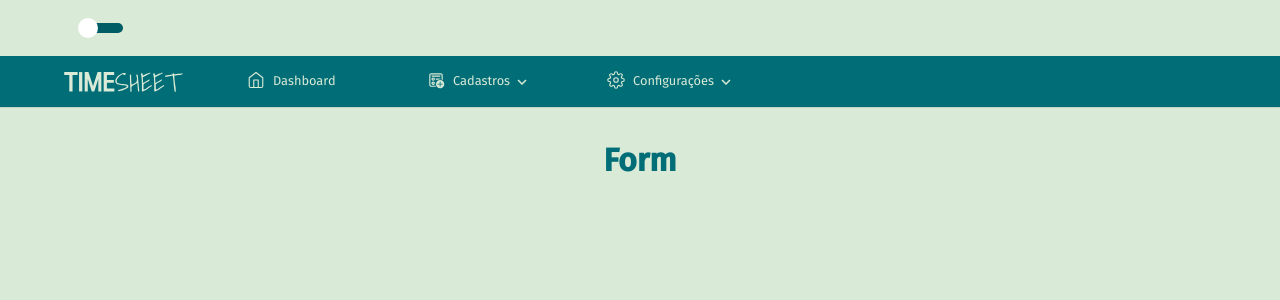
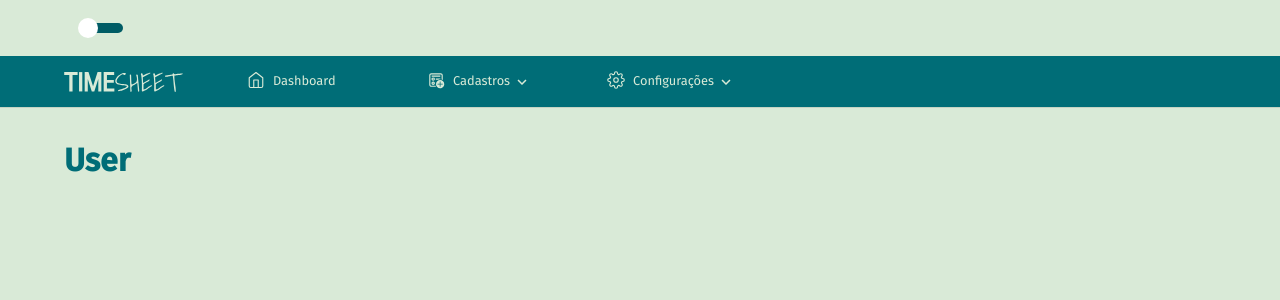
Before and after one commit to juniormartinxo/saros, a React (Create React App) app: page /usuarios in a window 1280 px wide. Shown: the top 300 px of the page. Built offline with nearby package versions, Linux system fonts and the light colour scheme.

Commit message:
Add React Form Hook and Yup

```diff
--- a/package.json
+++ b/package.json
@@ -22,6 +22,7 @@
     "@types/react-dom": "17.0.9",
     "@types/styled-components": "5.1.14",
     "@types/uuid": "8.3.1",
+    "@types/yup": "0.29.13",
     "babel-eslint": "10.1.0",
     "eslint-config-standard": "16.0.3",
     "eslint-config-standard-jsx": "10.0.0",
@@ -38,13 +39,15 @@
     "polished": "4.1.3",
     "react": "17.0.2",
     "react-dom": "17.0.2",
+    "react-hook-form": "7.19.1",
     "react-router-dom": "5.3.0",
     "react-scripts": "4.0.3",
     "react-switch": "^6.0.0",
     "styled-components": "5.3.1",
     "typescript": "4.4.3",
     "uuid": "8.3.2",
-    "web-vitals": "2.1.0"
+    "web-vitals": "2.1.0",
+    "yup": "0.32.11"
   },
   "eslintConfig": {
     "extends": "./.eslintrc.json"
--- a/src/components/Form/form.styled.tsx
+++ /dev/null
@@ -1,11 +0,0 @@
-import styled from 'styled-components/macro'
-
-const FormStyled = styled.form`
-  display: flex;
-  flex-direction: column;
-  align-items: center;
-  justify-content: center;
-  width: 100%;
-`
-
-export { FormStyled }
--- a/src/components/Form/form.tsx
+++ /dev/null
@@ -1,11 +0,0 @@
-import { FormStyled } from './form.styled'
-
-function Form() {
-  return (
-    <FormStyled>
-      <h1>Form</h1>
-    </FormStyled>
-  )
-}
-
-export { Form }
--- a/src/components/Form/index.tsx
+++ /dev/null
@@ -1 +0,0 @@
-export * from './form'
--- a/src/pages/Users/users.tsx
+++ b/src/pages/Users/users.tsx
@@ -1,11 +1,5 @@
-import { Form } from 'components/Form'
-
 function Users() {
-  return (
-    <>
-      <Form />
-    </>
-  )
+  return <h1>User</h1>
 }
 
 export { Users }
```
Also changed, not shown: 1 other file (tests, documents, lock files or other folders).
